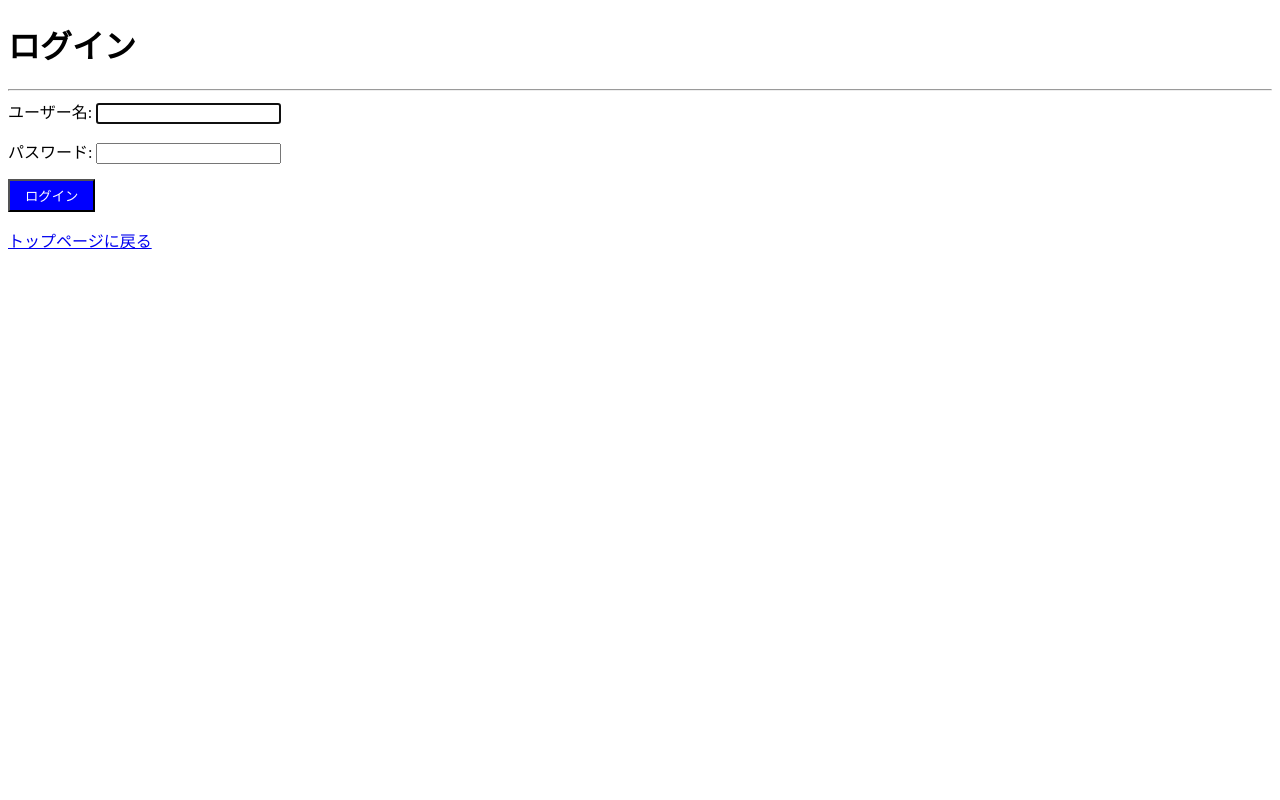
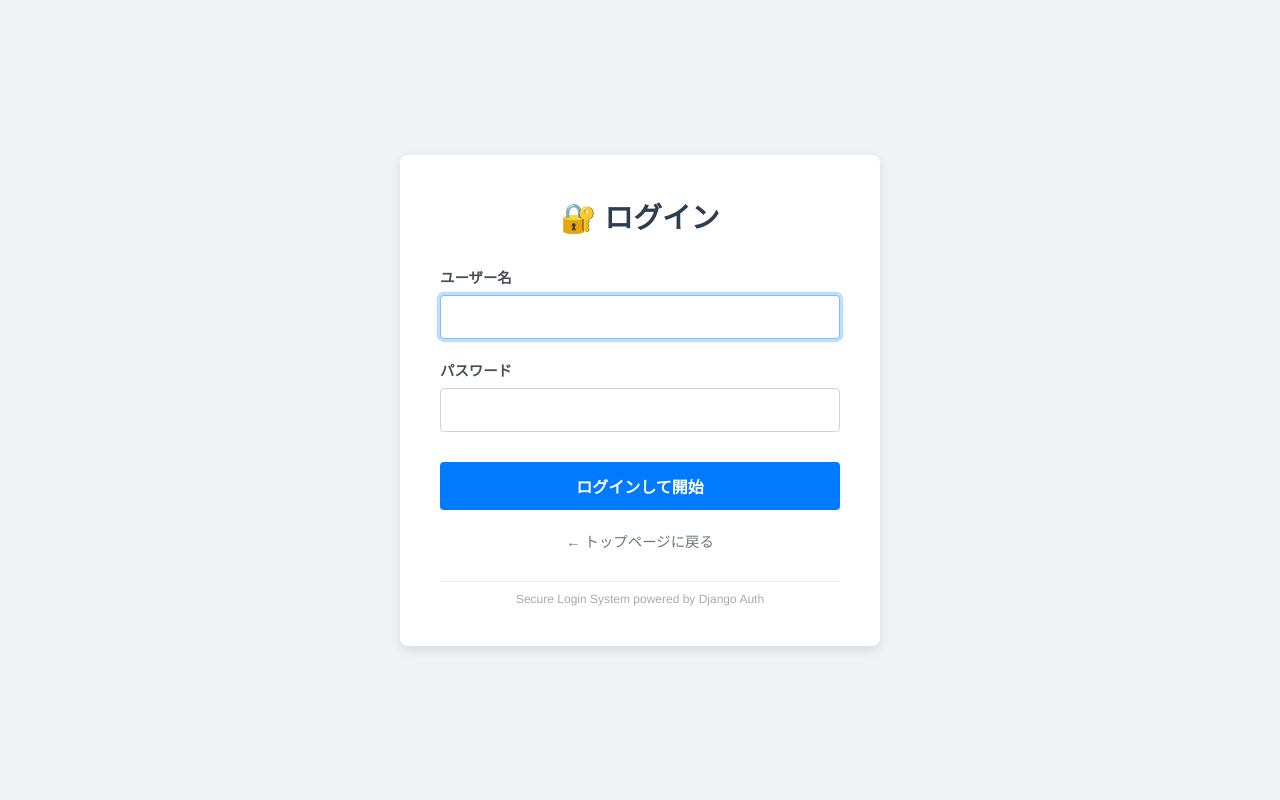
Before and after one commit to RYO-102/DailyReportApp-database-lecture_ver-, a Django app: page /accounts/login/ in a window 1280 px wide. Run offline with Django 5.2, Linux system fonts and the light colour scheme.

Commit message:
login.htmlのリファクタリング ①不要なコメントを削除 ②SQLやDBに関わるコードに適切なコメントを追加 ③UI/UXの向上

```diff
--- a/accounts/templates/registration/login.html
+++ b/accounts/templates/registration/login.html
@@ -2,31 +2,86 @@
 <html lang="ja">
 <head>
     <meta charset="UTF-8">
-    <title>ログイン</title>
+    <meta name="viewport" content="width=device-width, initial-scale=1.0">
+    <title>ログイン | 日報アプリ</title>
+    <style>
+        /* 共通スタイル */
+        body { font-family: "Helvetica Neue", Arial, sans-serif; background-color: #f0f2f5; color: #333; margin: 0; padding: 0; display: flex; justify-content: center; align-items: center; height: 100vh; }
+
+        .login-container { background: white; padding: 40px; border-radius: 8px; box-shadow: 0 4px 12px rgba(0,0,0,0.1); width: 100%; max-width: 400px; text-align: center; }
+
+        h1 { margin: 0 0 30px 0; color: #2c3e50; font-size: 1.8em; }
+
+        /* フォーム要素 */
+        .form-group { margin-bottom: 20px; text-align: left; }
+
+        label { display: block; font-weight: bold; margin-bottom: 8px; color: #495057; font-size: 0.9em; }
+
+        /* Djangoのフォームウィジェットにスタイルを適用するためのCSSハック */
+        /* inputタグ全般にスタイルを当てる */
+        input[type="text"], input[type="password"] {
+            width: 100%;
+            padding: 12px;
+            border: 1px solid #ced4da;
+            border-radius: 4px;
+            font-size: 16px;
+            box-sizing: border-box; /* paddingを含めた幅計算 */
+            transition: border-color 0.15s ease-in-out;
+        }
+        input[type="text"]:focus, input[type="password"]:focus {
+            border-color: #80bdff;
+            outline: 0;
+            box-shadow: 0 0 0 0.2rem rgba(0,123,255,.25);
+        }
+
+        /* ボタン */
+        .btn { padding: 12px; border-radius: 4px; border: none; cursor: pointer; font-size: 1em; font-weight: bold; width: 100%; margin-top: 10px; }
+        .btn-primary { background-color: #007bff; color: white; transition: background 0.3s; }
+        .btn-primary:hover { background-color: #0056b3; }
+
+        /* エラーメッセージ */
+        .error-box { background-color: #f8d7da; color: #721c24; padding: 10px; border-radius: 4px; border: 1px solid #f5c6cb; margin-top: 20px; font-size: 0.9em; }
+
+        /* リンク */
+        .back-link { margin-top: 20px; display: block; font-size: 0.9em; color: #6c757d; text-decoration: none; }
+        .back-link:hover { text-decoration: underline; }
+
+        .security-note { font-size: 0.75em; color: #aaa; margin-top: 30px; border-top: 1px solid #eee; padding-top: 10px; }
+    </style>
 </head>
 <body>
-    <h1>ログイン</h1>
-    <hr>
+
+    <div class="login-container">
+        <h1>🔐 ログイン</h1>
 
         <form method="post">
             {% csrf_token %}
 
-        <div style="margin-bottom: 15px;">
-            <label>ユーザー名:</label>
+            <div class="form-group">
+                <label for="{{ form.username.id_for_label }}">ユーザー名</label>
                 {{ form.username }}
             </div>
-        <div style="margin-bottom: 15px;">
-            <label>パスワード:</label>
+
+            <div class="form-group">
+                <label for="{{ form.password.id_for_label }}">パスワード</label>
                 {{ form.password }}
             </div>
 
-        <button type="submit" style="background: blue; color: white; padding: 5px 15px;">ログイン</button>
+            <button type="submit" class="btn btn-primary">ログインして開始</button>
+
+            {% if form.errors %}
+                <div class="error-box">
+                    ユーザー名またはパスワードが間違っています。
+                </div>
+            {% endif %}
         </form>
 
-    {% if form.errors %}
-        <p style="color: red;">ユーザー名またはパスワードが違います。</p>
-    {% endif %}
+        <a href="{% url 'report_list' %}" class="back-link">← トップページに戻る</a>
 
-    <p><a href="{% url 'report_list' %}">トップページに戻る</a></p>
+        <div class="security-note">
+            Secure Login System powered by Django Auth
+        </div>
+    </div>
+
 </body>
 </html>
```
Lines whose indentation alone changed are shown as unchanged.
